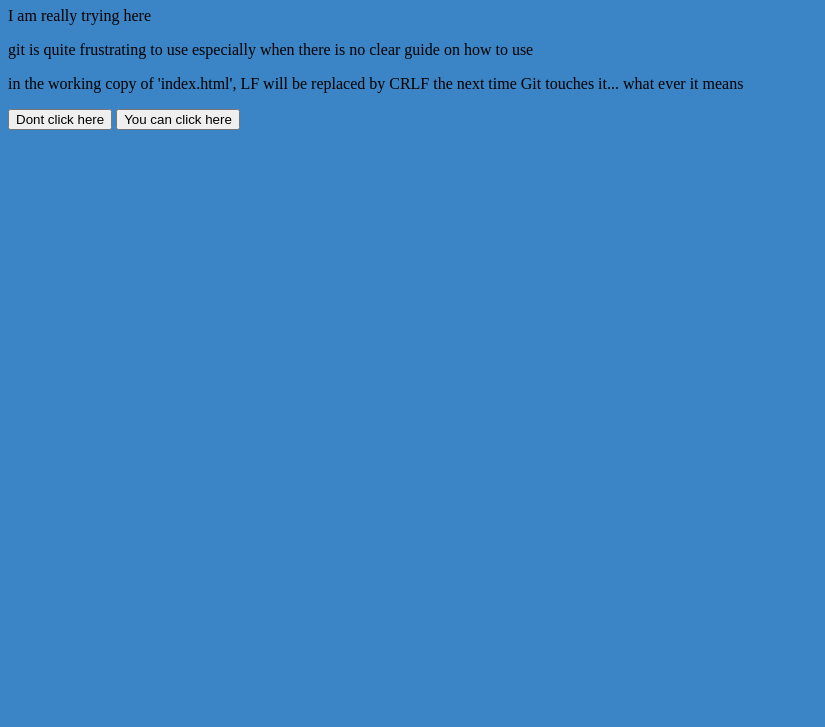
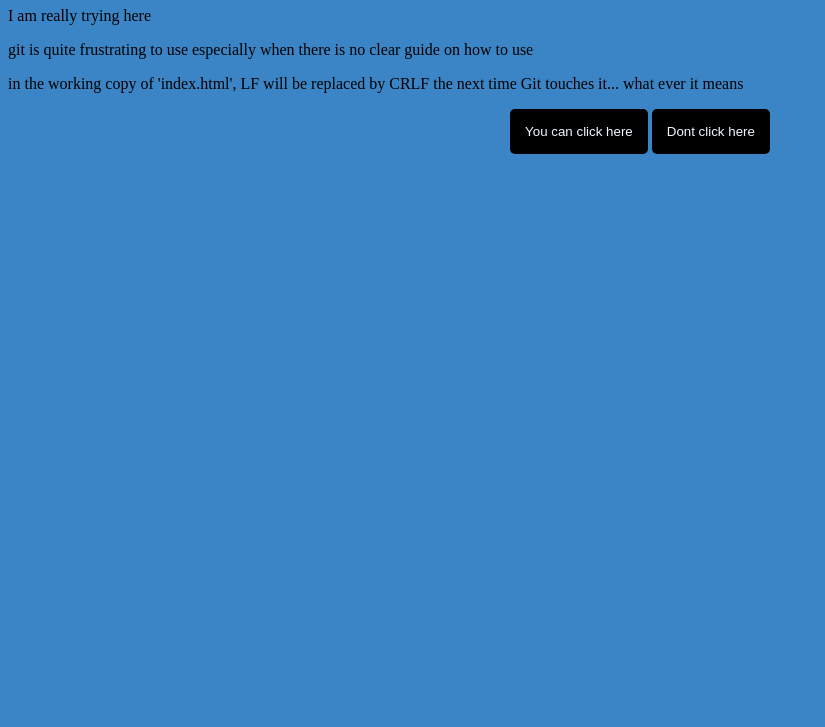
Before and after one commit to Libraprime/Git-test, a plain HTML site: page index.html in a window 1280 px wide. Shown: the part 73-800 px from the top of the page, without its empty margins (0-825 px from the left). Drawn offline with Linux system fonts and the light colour scheme.

Commit message:
updating the css file alongside the html

```diff
--- a/index.html
+++ b/index.html
@@ -13,8 +13,8 @@
         <p>git is quite frustrating to use especially when there is no clear guide on how to use </p>
         <p>in the working copy of 'index.html', LF will be replaced by CRLF the next time Git touches it... what ever it means</p>
         <div>
+            <button onclick="giddy()">You can click here</button>
             <button onclick="gruggy()">Dont click here</button>
-            <button onclick="giddy()">You can click here</button>
         </div>
     </section>
 
--- a/styles/main.css
+++ b/styles/main.css
@@ -1,3 +1,27 @@
 body {
     background-color: rgb(59, 132, 197);
+    text-align: center;
 }
+
+section {
+    text-align: left;
+}
+
+div {
+    text-align: center;
+}
+
+button {
+    padding: 15px;
+    border-radius: 5px;
+    border: none;
+    background-color: black;
+    color: aliceblue;
+    transition: all;
+}
+
+button:hover {
+    color: black;
+    background-color: aliceblue;
+    transition: .5s;
+}
```
